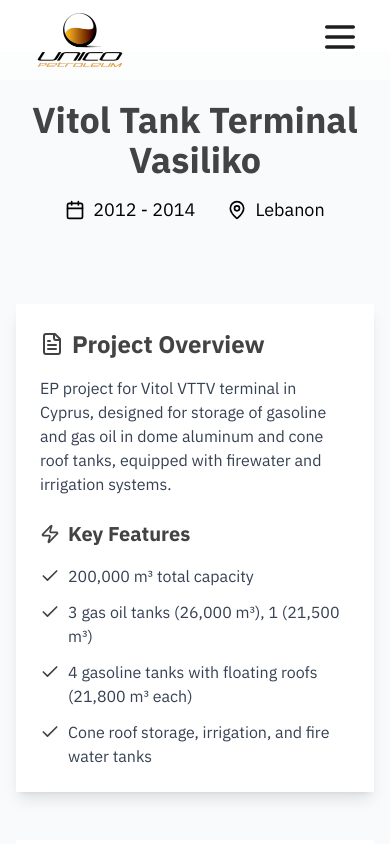
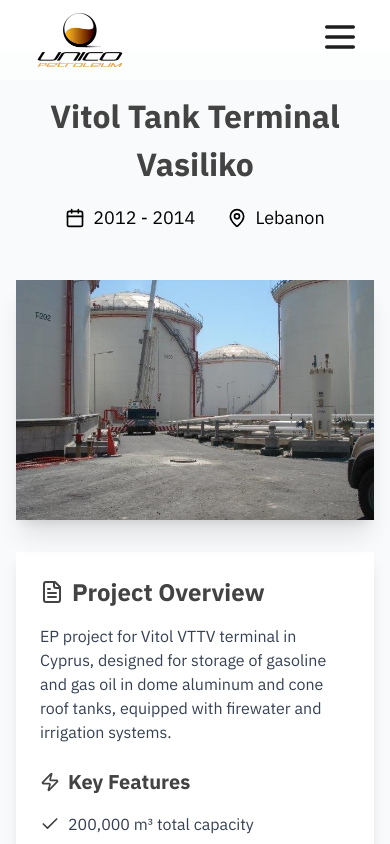
Before and after one commit to fatma-mohamed99/petroleum, a Next.js app: page /projects/1 in a window 390 px wide. Shown: the top 844 px of the page. Built offline with nearby package versions, Linux system fonts and the light colour scheme.

Commit message:
add projects an projects

```diff
--- a/src/app/(pages)/projects/[projectId]/page.tsx
+++ b/src/app/(pages)/projects/[projectId]/page.tsx
@@ -24,12 +24,11 @@ async function ProjectDetail({
     project;
 
   return (
-    <div className="min-h-screen bg-gray-50 py-12 px-4 sm:px-6 lg:px-8">
+    <div className="min-h-screen bg-gray-50 py-10 px-4 sm:px-6 lg:px-8">
       <div className="max-w-7xl mx-auto">
         <div className="text-center mb-12">
           <h1
-            className="text-4xl font-bold text-main mb-4"
-            style={{ color: "var(--color-main)" }}
+            className="text-header-lg font-bold text-main mb-4"
           >
             {title}
           </h1>
@@ -45,10 +44,13 @@ async function ProjectDetail({
           </div>
         </div>
 
-        <div className="grid grid-cols-1 lg:grid-cols-3 gap-8 items-stretch">
-          <div className="lg:col-span-2 h-full">
-            <div className=" overflow-hidden shadow-xl h-full relative ">
-              <Image src={image} alt={title} className="object-cover" fill />
+        <div className="grid grid-cols-1 lg:grid-cols-3
+                       gap-8 items-stretch">
+          <div className="  lg:col-span-2 h-full">
+            <div className=" shadow-xl h-full  relative min-h-60 sm:min-h-72 md:min-h-96">
+              <Image src={image} alt={title} className="object-cover" fill
+             priority
+              />
             </div>
           </div>
           <div className="lg:col-span-1 h-full">
@@ -78,7 +80,6 @@ async function ProjectDetail({
         <div className="mt-12 bg-white  shadow-lg p-8">
           <h2
             className="text-2xl font-semibold mb-6 flex items-center"
-            style={{ color: "var(--color-main)" }}
           >
             <FolderOpen className="w-6 h-6 mr-2" />
             Project Specifications
```
